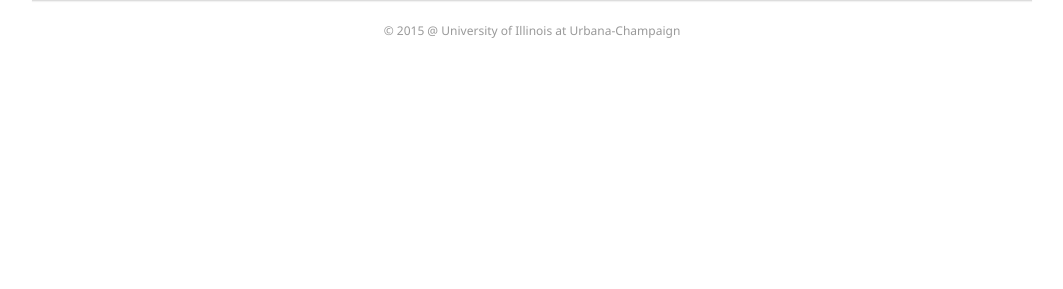
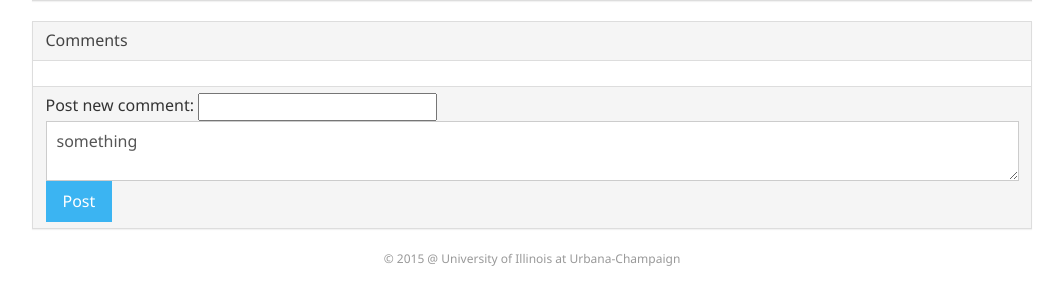
Before and after one commit to haoranyu/SVNManager, a PHP site: the page made by view/preview.php in a window 1280 px wide. Shown: the part 539-828 px from the top of the page, without its empty margins (108-1171 px from the left). Before the commit the page ends 577 px from the top, so only its background shows below. Run offline with PHP 8.4, Linux system fonts and the light colour scheme; the template is opened without the code that fills it: most values are stand-ins (such as "Sample title", 1, 10 or a date in 2020); data that the repository does not hold is empty.

Commit message:
Finish comment adding api

```diff
--- a/framework/config.php
+++ b/framework/config.php
@@ -4,7 +4,8 @@
     );
 
     $__service = array(
-        'parser'
+        'parser',
+        'comment'
     );
 
     $__modules = array(
--- a/view/preview.php
+++ b/view/preview.php
@@ -47,12 +47,27 @@
             <iframe src="https://subversion.ews.illinois.edu/svn/sp15-cs242/hyu34<?=$path == '/' ? '/' : '/'.$path ?>"></iframe>
         </div>
     </div>
+    <div class="am-panel am-panel-default">
+        <div class="am-panel-hd">
+            Comments
+        </div>
+        <div class="am-panel-bd">
+
+        </div>
+        <div class="am-panel-footer am-form" id="comment">
+            <span>Post new comment:</span>
+            <input id="Username">
+            <textarea>something</textarea>
+            <a class="am-btn am-btn-secondary">Post</a>
+        </div>
+    </div>
 </div>
 <footer>
     &copy; 2015 @ University of Illinois at Urbana-Champaign
 </footer>
 <!--[if (gte IE 9)|!(IE)]><!-->
 <script src="<?=$__const['host']?>/reseource/assets/js/jquery.min.js"></script>
+<script src="<?=$__const['host']?>/reseource/assets/js/comment.js"></script>
 <!--<![endif]-->
 <!--[if lte IE 8 ]>
 <script src="http://libs.baidu.com/jquery/1.11.1/jquery.min.js"></script>
```
Also changed, not shown: controller/post/comment_add.php (+22 -1 lines).
